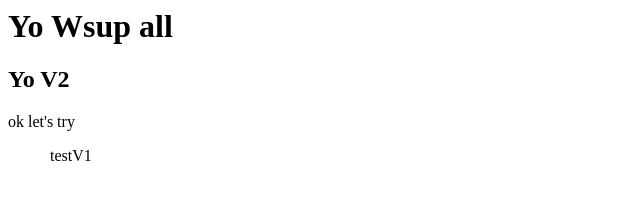
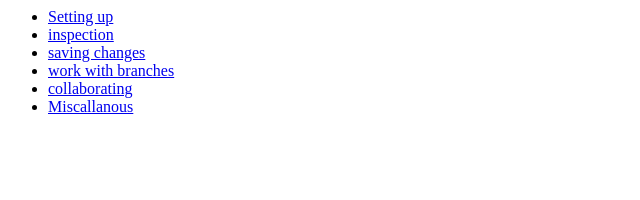
Before and after one commit to Katsux33/Origin, a plain HTML site: page index.html in a window 1280 px wide. Shown: the whole page, without its empty margins (0-640 px from the left). Drawn offline with Linux system fonts and the light colour scheme.

Commit message:
Index , SettingUp  , Inspection pages

```diff
--- a/index.html
+++ b/index.html
@@ -5,17 +5,16 @@
     <meta name="viewport" content="width=device-width, initial-scale=1.0">
     <title>Index</title>
 </head>
+
 <body>
-    <h1>Yo Wsup all</h1>
-    <h2>Yo V2</h2>
+    <ul>
+        <li><a href="settingUp.html"> Setting up </a></li>
+        <li><a href="inspection.html">inspection</a></li>
+        <li><a href="savingChanges.html">saving changes</a></li>
+        <li><a href="workingWithBranches.html">work with branches</a></li>
+        <li><a href="collaboration.html">collaborating</a></li>
+       <li><a href="miscallanous.html">Miscallanous</a></li>
+    </ul>
+</body>
 
-    <p>
-        ok let's try
-    </p>
-    <blockquote>
-        <legend>
-            testV1
-        </legend>
-    </blockquote>
-</body>
 </html>
```
Also changed, not shown: inspection.html (added, +13 -0 lines), settingUp.html (added, +15 -0 lines).
